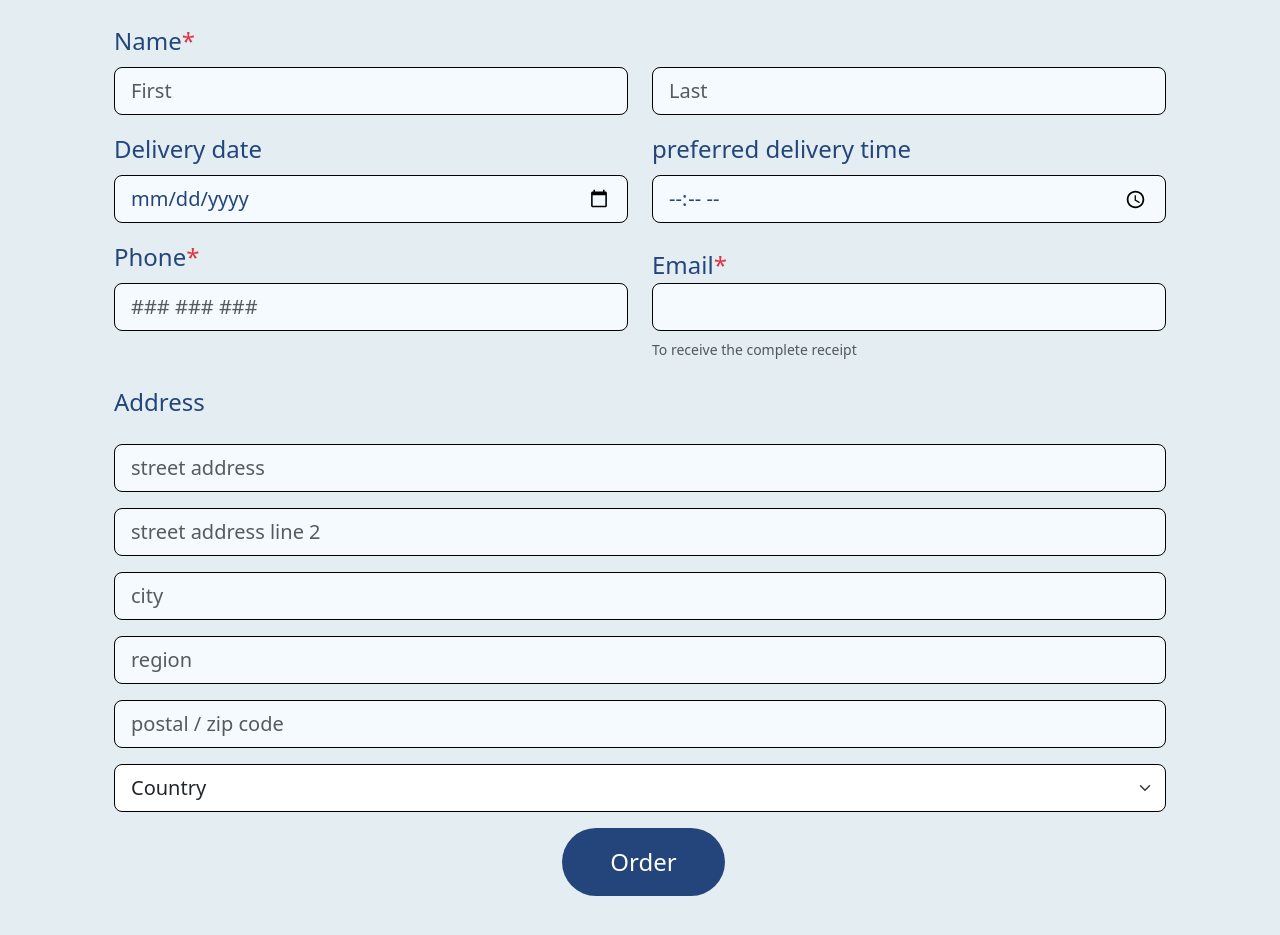
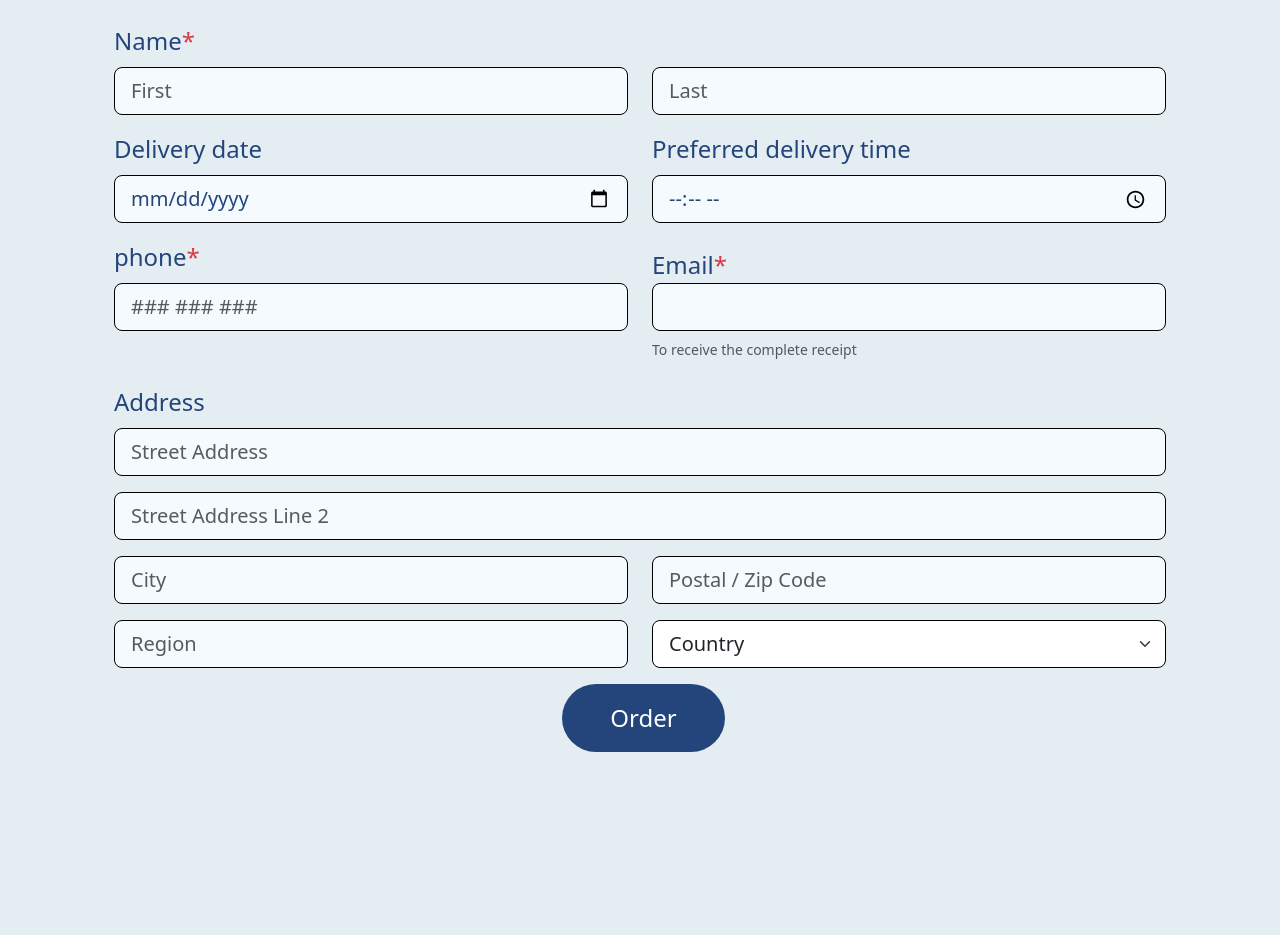
Before and after one commit to M3RCX/cake-order, a React (Create React App) app: page / in a window 1280 px wide. Shown: the part 1222-2157 px from the top of the page. After the commit the page ends 2070 px from the top, so only its background shows below. Built offline with nearby package versions, Linux system fonts and the light colour scheme.

Commit message:
componentizando o input do formulario

```diff
--- a/src/components/Form.js
+++ b/src/components/Form.js
@@ -6,6 +6,7 @@ import cake1 from "../assets/cake1.jpg";
 import cake3 from "../assets/cake2.jpg";
 import cake2 from "../assets/cake3.jpg";
 import cake4 from "../assets/cake4.jpg";
+import FormInput from "./FormInput";
 
 const FormCake = () => {
   const [validated, setValidated] = useState(false);
@@ -44,7 +45,7 @@ const FormCake = () => {
 
     if (date <= today) {
       formValid = false;
-      dateValid = true;
+      dateValid = false;
       setShowModal(true);
       setmodalMessage("invalid date please select a date after today");
       setmodalTitle("invalid date");
@@ -142,199 +143,140 @@ const FormCake = () => {
           Name<span className="required">*</span>
         </Form.Label>
         <Col xs={12} md={6}>
-          <Form.Group className="mb-3" controlId="formFirstName">
-            <Form.Control
-              size="lg"
-              className="form-input fw-lighter border border-black"
-              type="text"
-              placeholder="First"
-              required
-              name="firstName"
+          <FormInput
+            type={"text"}
+            placeholder={"First"}
+            required={true}
+            name={"firstName"}
             onChange={(e) =>
               setFormValues({ ...formValues, firstName: e.target.value })
             }
+            invalidMessage={"Please insert a valid first name."}
           />
-            <Form.Control.Feedback type="invalid">
-              Please insert a valid first name.
-            </Form.Control.Feedback>
-          </Form.Group>
         </Col>
         <Col xs={12} md={6}>
-          <Form.Group className="mb-3" controlId="formLastName">
-            <Form.Control
-              size="lg"
-              className="form-input fw-lighter border border-black"
-              type="text"
-              placeholder="Last"
-              required
-              name="lastName"
+          <FormInput
+            type={"text"}
+            placeholder={"Last"}
+            required={true}
+            name={"lastName"}
             onChange={(e) =>
               setFormValues({ ...formValues, lastName: e.target.value })
             }
+            invalidMessage={"Please insert a valid last name."}
           />
-            <Form.Control.Feedback type="invalid">
-              Please insert a valid last name.
-            </Form.Control.Feedback>
-          </Form.Group>
         </Col>
       </Row>
       <Row>
         <Col xs={12} md={6}>
-          <Form.Group className="mb-3" controlId="formDateDelivery">
-            <Form.Label className="text-normal fs-4">Delivery date</Form.Label>
-            <Form.Control
-              size="lg"
-              className="form-input fw-lighter border border-black"
-              type="date"
-              name="deliveryDate"
+          <FormInput
+            type={"date"}
+            required={false}
+            name={"deliveryDate"}
             onChange={(e) =>
               setFormValues({ ...formValues, deliveryDate: e.target.value })
             }
+            labelText={"Delivery date"}
           />
-          </Form.Group>
         </Col>
         <Col xs={12} md={6}>
-          <Form.Group className="mb-3" controlId="formDeliveryTime">
-            <Form.Label className="text-normal fs-4">
-              preferred delivery time
-            </Form.Label>
-            <Form.Control
-              size="lg"
-              className="form-input fw-lighter border border-black"
-              type="time"
-              name="deliveryTime"
+          <FormInput
+            type={"time"}
+            required={false}
+            name={"deliveryTime"}
             onChange={(e) =>
               setFormValues({ ...formValues, deliveryTime: e.target.value })
             }
+            labelText={"Preferred delivery time"}
           />
-          </Form.Group>
         </Col>
       </Row>
       <Row>
         <Col xs={12} md={6}>
-          <Form.Group className="mb-3" controlId="formPhone">
-            <Form.Label className="text-normal fs-4">
-              Phone<span className="required">*</span>
-            </Form.Label>
-            <Form.Control
-              size="lg"
-              className="form-input fw-lighter border border-black"
-              type="phone"
-              placeholder="### ### ###"
-              required
-              name="phone"
-              maxLength={14}
+          <FormInput
+            type={"phone"}
+            required={true}
+            name={"phone"}
+            placeholder={"### ### ###"}
             onChange={(e) =>
               setFormValues({ ...formValues, phone: e.target.value })
             }
+            labelText={"phone"}
+            lengthMax={14}
+            invalidMessage={"Please insert a valid phone."}
           />
-            <Form.Control.Feedback type="invalid">
-              Please insert a valid phone.
-            </Form.Control.Feedback>
-          </Form.Group>
         </Col>
         <Col xs={12} md={6} className={isMobile() ? "" : "pt-2"}>
-          <Form.Group className="mb-3 d-flex flex-column" controlId="formEmail">
-            <Form.Label className="text-normal mb-0 fs-4">
-              Email<span className="required">*</span>
-            </Form.Label>
-            {isMobile() ? (
-              <>
-                <Form.Text className="my-2" id="emailTextInfo" muted>
-                  To receive the complete receipt
-                </Form.Text>
-                <Form.Control
-                  aria-describedby="emailTextInfo"
-                  size="lg"
-                  className="form-input fw-lighter border border-black"
-                  type="email"
-                  placeholder=""
-                  name="email"
+          <FormInput
+            type={"email"}
+            required={true}
+            name={"email"}
             onChange={(e) =>
               setFormValues({ ...formValues, email: e.target.value })
             }
+            labelText={"Email"}
+            invalidMessage={"Please insert a valid email."}
+            isMobile={isMobile()}
+            formText={" To receive the complete receipt"}
+            cssCustom={"d-flex flex-column"}
           />
-                <Form.Control.Feedback type="invalid">
-                  Please insert a valid email.
-                </Form.Control.Feedback>
-              </>
-            ) : (
-              <>
-                <Form.Control
-                  aria-describedby="emailTextInfo"
-                  size="lg"
-                  className="form-input fw-lighter border border-black"
-                  type="email"
-                  placeholder=""
-                  name="email"
-                  onChange={(e) =>
-                    setFormValues({ ...formValues, email: e.target.value })
-                  }
-                />
-                <Form.Control.Feedback type="invalid">
-                  Please insert a valid email.
-                </Form.Control.Feedback>
-                <Form.Text className="my-2" id="emailTextInfo" muted>
-                  To receive the complete receipt
-                </Form.Text>
-              </>
-            )}
-          </Form.Group>
         </Col>
       </Row>
 
-      <Form.Group className="mb-3" controlId="formAddress">
-        <Form.Label className="text-normal fs-4">Address</Form.Label>
-        <Form.Control
-          size="lg"
-          className="form-input fw-lighter my-3 border border-black"
-          type="text"
-          placeholder="street address"
-          name="streetLine"
+      <FormInput
+        type={"text"}
+        required={false}
+        name={"streetLine"}
         onChange={(e) =>
           setFormValues({ ...formValues, streetLine: e.target.value })
         }
+        labelText={"Address"}
+        placeholder={"Street Address"}
       />
-        <Form.Control
-          size="lg"
-          className="form-input fw-lighter my-3 border border-black"
-          type="text"
-          placeholder="street address line 2 "
-          name="streetLine2"
+
+      <FormInput
+        type={"text"}
+        required={false}
+        name={"streetLine2"}
         onChange={(e) =>
           setFormValues({ ...formValues, streetLine2: e.target.value })
         }
+        placeholder={"Street Address Line 2"}
       />
-        <Form.Control
-          size="lg"
-          className="form-input fw-lighter my-3 border border-black"
-          type="text"
-          placeholder="city"
-          name="city"
+      <Row>
+        <Col xs={12} md={6}>
+          <FormInput
+            type={"text"}
+            required={false}
+            name={"city"}
             onChange={(e) =>
               setFormValues({ ...formValues, city: e.target.value })
             }
+            placeholder={"City"}
           />
-        <Form.Control
-          size="lg"
-          className="form-input fw-lighter my-3 border border-black"
-          type="text"
-          placeholder="region"
-          name="region"
+          <FormInput
+            type={"text"}
+            required={false}
+            name={"region"}
             onChange={(e) =>
               setFormValues({ ...formValues, region: e.target.value })
             }
+            placeholder={"Region"}
           />
-        <Form.Control
-          size="lg"
-          className="form-input fw-lighter my-3 border border-black"
-          type="text"
-          placeholder="postal / zip code"
-          name="postalCode"
+        </Col>
+
+        <Col xs={12} md={6}>
+          <FormInput
+            type={"text"}
+            required={false}
+            name={"postalCode"}
             onChange={(e) =>
               setFormValues({ ...formValues, postalCode: e.target.value })
             }
+            placeholder={"Postal / Zip Code"}
           />
+
+          <Form.Group className="mb-3" controlId="formCountry">
             <Form.Select
               size="lg"
               className="form-input fw-lighter border border-black"
@@ -359,6 +301,8 @@ const FormCake = () => {
               <option value="AU">Australia</option>
             </Form.Select>
           </Form.Group>
+        </Col>
+      </Row>
 
       <Row>
         <Col xs={{ span: 4, offset: 3 }} md={{ span: 4, offset: 5 }}>
--- /dev/null
+++ b/src/components/FormInput.js
@@ -0,0 +1,70 @@
+import React from "react";
+import { Form } from "react-bootstrap";
+
+const FormInput = ({
+  type,
+  placeholder,
+  name,
+  required,
+  onChange,
+  invalidMessage,
+  labelText,
+  lengthMax,
+  isMobile,
+  formText,
+  cssCustom
+}) => {
+  return (
+    <Form.Group className={`mb-3 ${cssCustom}`} controlId={`form${name}`}>
+      {labelText && (
+        <Form.Label className={`text-normal fs-4 ${type === 'email' ? 'mb-0' : ''}`}>{labelText}{required && (<span className="required">*</span>)}</Form.Label>
+      )}
+
+      {isMobile ? (
+        <>
+          {formText && (
+            <Form.Text className={"my-2"} id={`${name}TextInfo`} muted>
+              {formText}
+            </Form.Text>
+          )}
+          <Form.Control
+            size="lg"
+            className="form-input fw-lighter border border-black"
+            type={type}
+            placeholder={placeholder}
+            required={required}
+            name={name}
+            onChange={onChange}
+            maxLength={lengthMax}
+          />
+          <Form.Control.Feedback type="invalid">
+            {invalidMessage}
+          </Form.Control.Feedback>
+        </>
+      ) : (
+        <>
+          <Form.Control
+            size="lg"
+            className="form-input fw-lighter border border-black"
+            type={type}
+            placeholder={placeholder}
+            required={required}
+            name={name}
+            onChange={onChange}
+            maxLength={lengthMax}
+          />
+          {formText && (
+            <Form.Text className={"my-2"} id={`${name}TextInfo`} muted>
+              {formText}
+            </Form.Text>
+          )}
+          <Form.Control.Feedback type="invalid">
+            {invalidMessage}
+          </Form.Control.Feedback>
+        </>
+      )}
+    </Form.Group>
+  );
+};
+
+export default FormInput;
```
Lines whose indentation alone changed are shown as unchanged.
